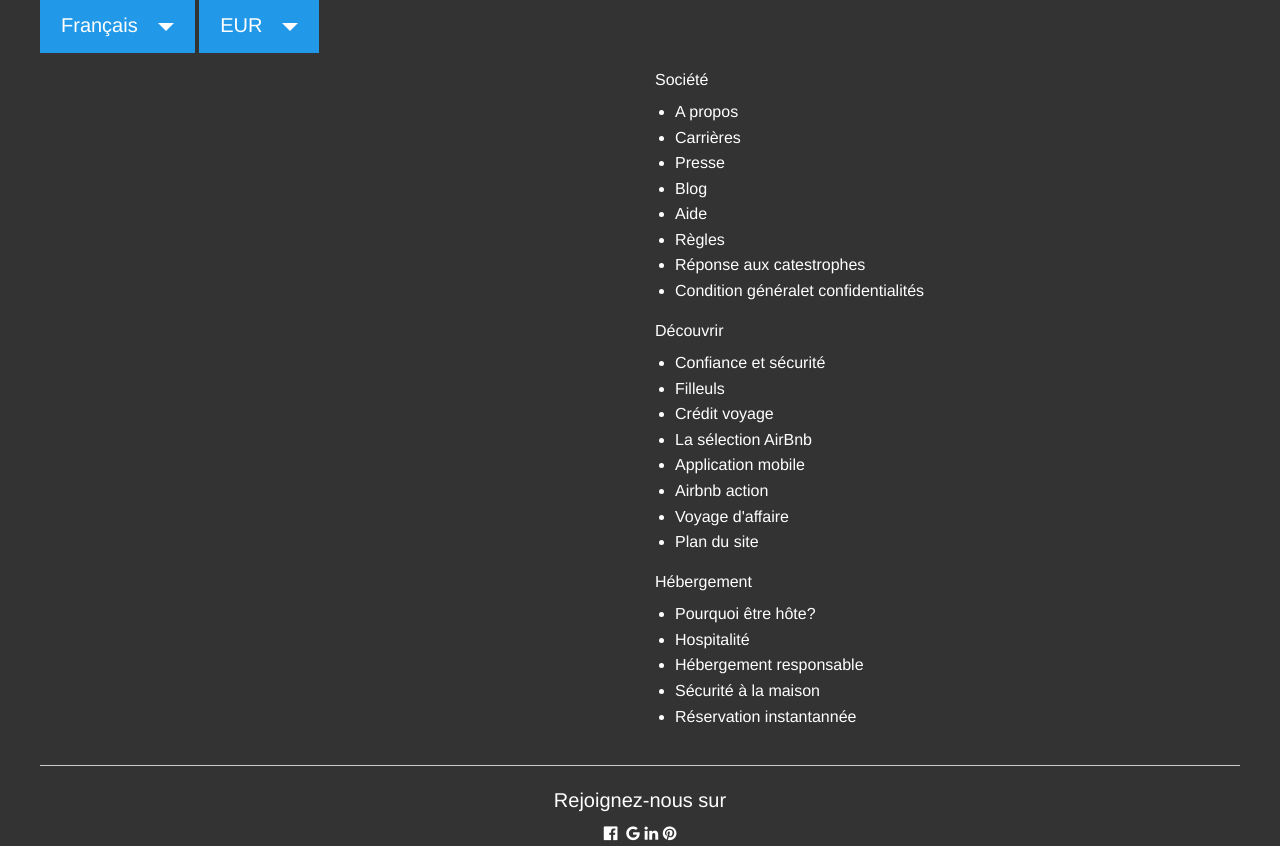
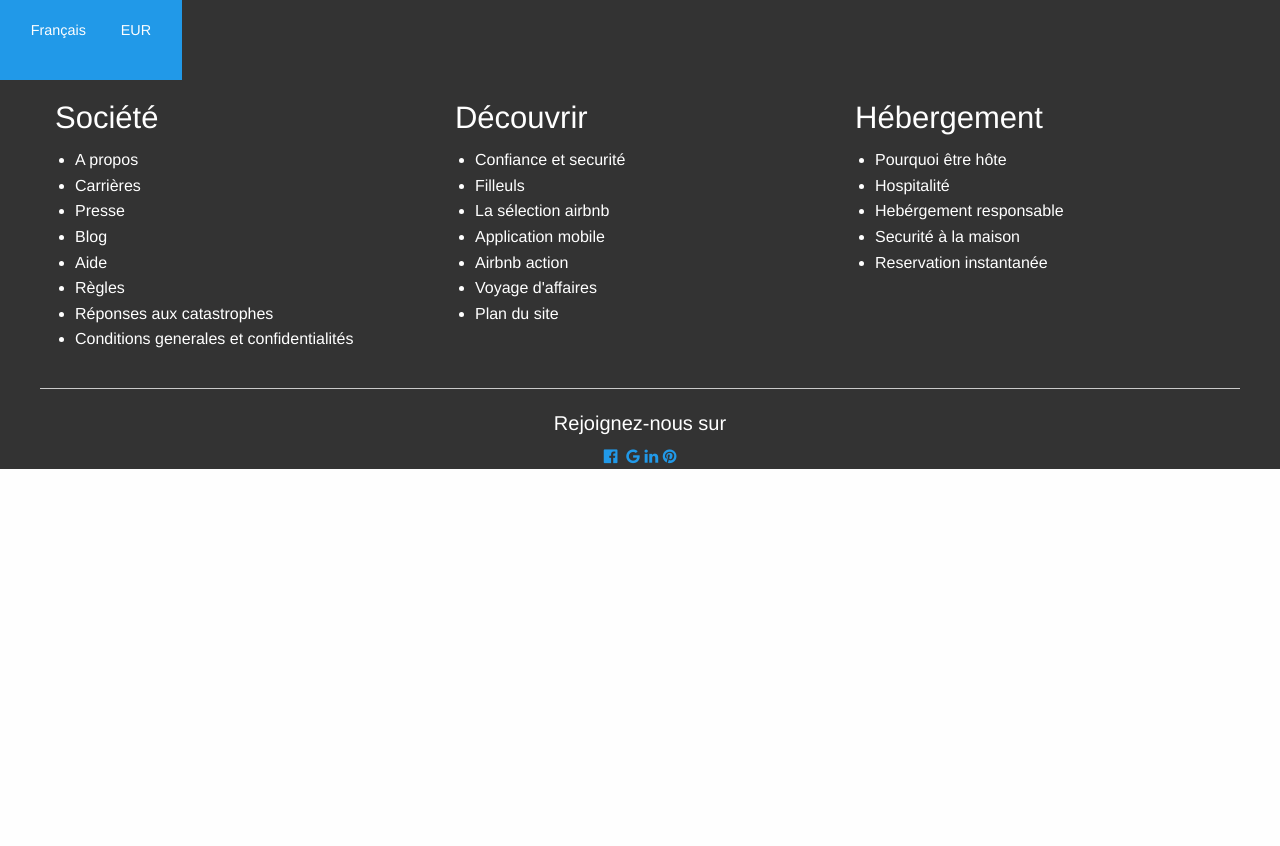
Before and after one commit to Mooncode29/defi-airbnb-foundation, a plain HTML site: page index.html in a window 1280 px wide. Shown: the part 4714-5560 px from the top of the page. After the commit the page ends 5183 px from the top, so only its background shows below. Drawn offline with Linux system fonts and the light colour scheme; some icons are missing.

Commit message:
re ajout footer et parti2 body

```diff
--- a/index.html
+++ b/index.html
@@ -163,20 +163,17 @@
     </div>
 
 
-			<!-- ici commence le footer -->
+			<!-- footer -->
 
 	<footer>
-		<div class="row">
-			<button class="large dropdown button">Français</button>
-			<button class="large dropdown button">EUR</button>
+		<div class="button group">
+			<button class="button">Français</button>
+			<button class="button ">EUR</button>
 		</div>
 
-		<div>
-
 		<div class="row">
-				<div class="large-6 columns"></div>
-				<div class="large-6 columns">
-					<h6>Société</h6>
+			<div class="medium-4 columns">
+				<h3>Société</h3>
 				<ul>
 					<li>A propos</li>
 					<li>Carrières</li>
@@ -184,49 +181,46 @@
 					<li>Blog</li>
 					<li>Aide</li>
 					<li>Règles</li>
-						<li>Réponse aux catestrophes</li>
-						<li>Condition généralet confidentialités</li>
+					<li>Réponses aux catastrophes</li>
+					<li>Conditions generales et confidentialités</li>
 				</ul>
-					<h6>Découvrir</h6>
+			</div>
+			<div class="medium-4 columns">
+				<h3>Découvrir</h3>
 				<ul>
-						<li>Confiance et sécurité</li>
+					<li>Confiance et securité</li>
 					<li>Filleuls</li>
-						<li>Crédit voyage</li>
-						<li>La sélection AirBnb</li>
+					<li>La sélection airbnb</li>
 					<li>Application mobile</li>
 					<li>Airbnb action</li>
-						<li>Voyage d'affaire</li>
+					<li>Voyage d'affaires</li>
 					<li>Plan du site</li>
 				</ul>
-					<h6>Hébergement</h6>
+			</div>
+			<div class="medium-4 columns">
+				<h3>Hébergement</h3>
 				<ul>
-						<li>Pourquoi être hôte?</li>
+					<li>Pourquoi être hôte</li>
 					<li>Hospitalité</li>
-						<li>Hébergement responsable</li>
-						<li>Sécurité à la maison</li>
-						<li>Réservation instantannée</li>
+					<li>Hebérgement responsable</li>
+					<li>Securité à la maison</li>
+					<li>Reservation instantanée</li>
 				</ul>
-				</div>
 			</div>
 		</div>
 
 		<hr class="bar"> </hr>
 		<div class="icone">
 			<div class="text-center"><h5>Rejoignez-nous sur</h5>
-
 			<div class="icone">
-
-						<i class="fa fa-facebook-official" aria-hidden="true"></i>
-						<i class="fa fa-twitter-official" aria-hidden="true"></i>
-						<i class="fa fa-google" aria-hidden="true"></i>
-						<i class="fa fa-linkedin" aria-hidden="true"></i>
-						<i class="fa fa-pinterest" aria-hidden="true"></i>
-					</div>
-				</div>
+					<a href="#"><i class="fa fa-facebook-official" aria-hidden="true"></i></a>
+					<a href="#"><i class="fa fa-twitter-official" aria-hidden="true"></i></a>
+					<a href="#"><i class="fa fa-google" aria-hidden="true"></i></a>
+					<a href="#"><i class="fa fa-linkedin" aria-hidden="true"></i></a>
+					<a href="#"><i class="fa fa-pinterest" aria-hidden="true"></i></a>
 				</div>
 			</footer>
 
-
-	<script src="style.js"></script>
+<script type="style.js"></script>
 </body>
 </html>
```
Lines whose indentation alone changed are shown as unchanged.
